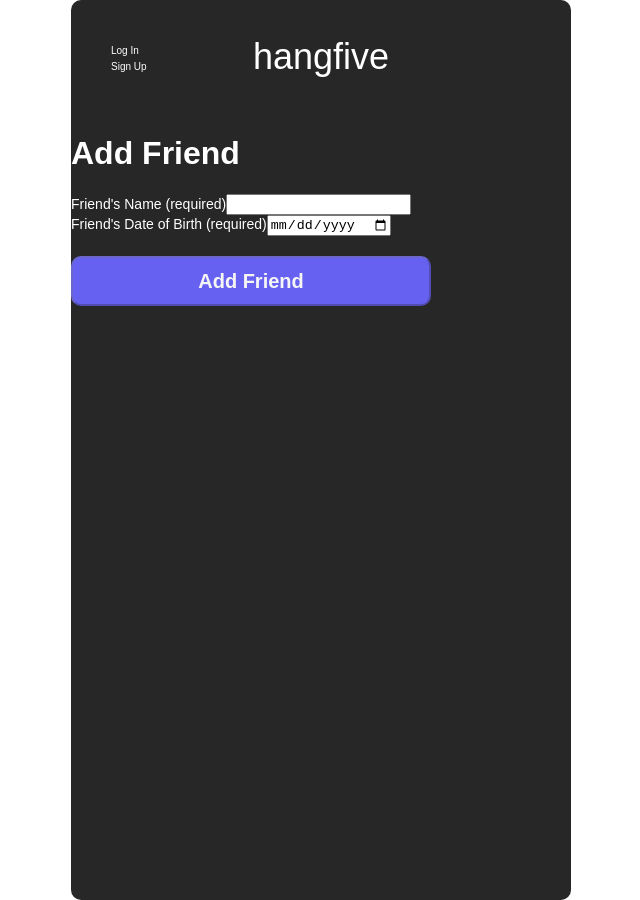
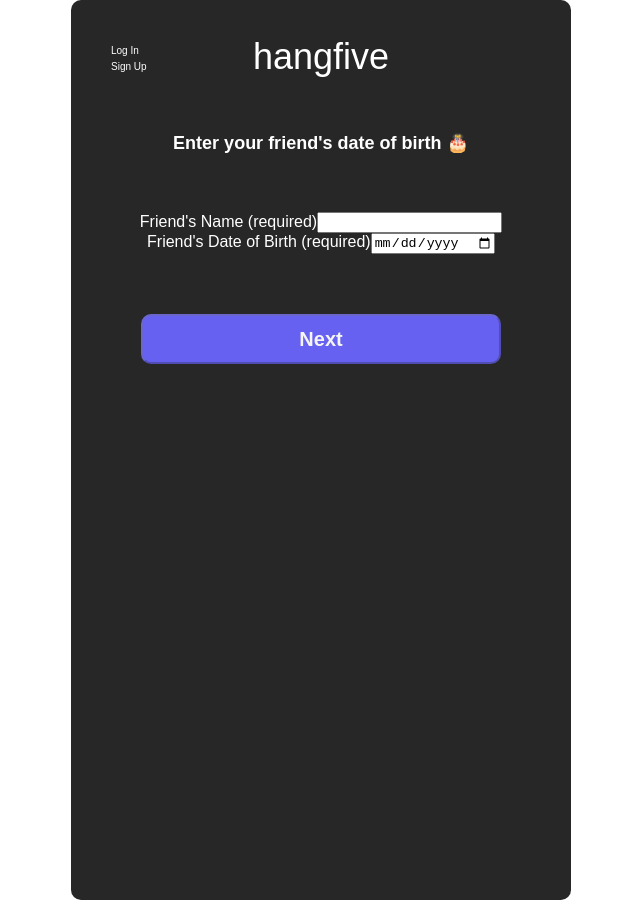
Before and after one commit to bluesnake0818/compat-test-front-end, a React (Create React App) app: page /AddFriend in a window 1280 px wide. Shown: the whole page, without its empty margins (319-959 px from the left). Built offline with nearby package versions, Linux system fonts and the light colour scheme; no server answers.

Commit message:
AddFriend styling complete

```diff
--- a/src/pages/AddFriend/AddFriend.css
+++ b/src/pages/AddFriend/AddFriend.css
@@ -0,0 +1,21 @@
+main {
+  padding-left: 2rem;
+  padding-right: 2rem;
+  font-size: 1.6rem;
+}
+
+form {
+  display: flex;
+  flex-direction: column;
+  justify-content: center;
+  align-items: center;
+  margin-top: 4rem;
+}
+
+button {
+  margin-top: 6rem;
+}
+
+h3 {
+  font-size: 1.8rem;
+}
--- a/src/pages/AddFriend/AddFriend.jsx
+++ b/src/pages/AddFriend/AddFriend.jsx
@@ -1,4 +1,5 @@
 import { useState, useRef, useEffect } from "react"
+import './AddFriend.css'
 
 function AddFriend(props) {
   const formElement = useRef()
@@ -25,8 +26,8 @@
 
 
 	return (
-		<>
-			<h1>Add Friend</h1>
+		<main>
+			<h3>Enter your friend's date of birth 🎂</h3>
 			<form autoComplete="off" ref={formElement} onSubmit={handleSubmit}>
 				<div className="form-group mb-3">
 					<label htmlFor="name-input" className="form-label">
@@ -62,11 +63,11 @@
 						className="btn btn-primary btn-fluid"
             disabled={!validForm}
 					>
-						Add Friend
+						Next
 					</button>
 				</div>
 			</form>
-		</>
+		</main>
 	)
 }
 
```
